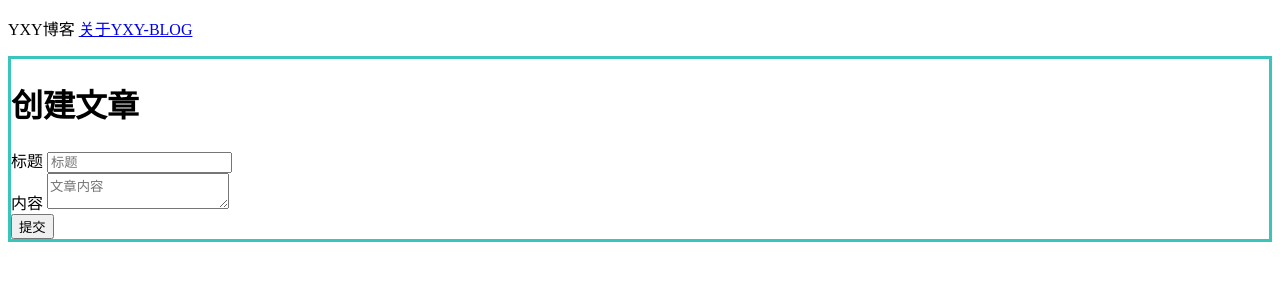
After one commit to petitpluie/yxyblog, a Flask app: page /blog/new in a window 1280 px wide. The commit adds this page. Shown: the top 300 px of the page. Run offline with Flask 2, Linux system fonts and the light colour scheme.

Commit message:
一次提交

```diff
--- a/app.py
+++ b/app.py
@@ -5,19 +5,36 @@ app = Flask(__name__)
 
 # 获取数据库连接
 def get_db_conn():
-    conn = sqlite3.connect('./db/blog.db')
+    conn = sqlite3.connect('./db/yxyblog.db')
     # 获取结果为py字典格式
     conn.row_factory = sqlite3.Row
     return conn
 
+# 从数据库取文章数据
+def get_db_data_by_id(blog_id):
+    conn = get_db_conn()
+    blog = conn.execute('select * from blog where id = ?', (blog_id,)).fetchone()
+    return blog
+
+# 博客首页，查看博客列表
 @app.route('/')
 def index():
     conn = get_db_conn()
-    data = conn.execute('select * from posts').fetchall() # 从句柄获取data
+    data = conn.execute('select * from blog').fetchall() # 从句柄获取data
     html = render_template('index.html', data = data)
-    print('******')
-    print('ffff')
     return html
 
+# 创建一篇博客
+@app.route('/blog/new', methods = ['GET', 'POST'])
+def new():
+    return render_template('new.html')
+
+# 查看一篇博客
+@app.route('/blog/<int:blog_id>')
+def post(blog_id):
+    blog = get_db_data_by_id(blog_id)
+    return render_template('blog.html', blog = blog)
+
+
 if __name__ == '__main__':
-    app.run(debug = False, host = '0.0.0.0', port = 8090)
+    app.run(debug = True, host = '0.0.0.0', port = 8090)
--- a/db/db.sql
+++ b/db/create_db.sql
@@ -1,6 +1,6 @@
-DROP TABLE IF EXISTS posts;
+DROP TABLE IF EXISTS blog;
 
-CREATE TABLE posts (
+CREATE TABLE blog (
     id INTEGER PRIMARY KEY AUTOINCREMENT,
     created TIMESTAMP NOT NULL DEFAULT CURRENT_TIMESTAMP,
     title TEXT NOT NULL,
--- /dev/null
+++ b/static/js/index.js
@@ -0,0 +1 @@
+// console.log(window)
--- a/templates/base.html
+++ b/templates/base.html
@@ -10,8 +10,9 @@
 </head>
 
 <body>
+    <p>YXY博客&nbsp;<a href="javascript:;">关于YXY-BLOG</a></p>
     <div class="content">{%block content %} {%endblock %}</div>
     <br>
-    <span>{{202302072200}}.start.footer</span>
+    <!-- <span>{{202302072200}}</span> -->
 </body>
 </html>
--- a/templates/index.html
+++ b/templates/index.html
@@ -1,3 +1,4 @@
+<!--博客列表展示页，页面结构继承于base.html-->
 {% extends 'base.html' %}
 
 {% block content %}
--- /dev/null
+++ b/templates/new.html
@@ -0,0 +1,20 @@
+<!--创建博客页，页面结构继承于base.html-->
+{% extends 'base.html' %}
+
+{% block content %}
+<h1>{% block title %} 创建文章 {% endblock %}</h1>
+
+<form method="post">
+    <div class="form-group">
+        <label for="title">标题</label>
+        <input type="text" name="title" placeholder="标题" class="form-control" value="{{ request.form['title'] }}"></input>
+    </div>
+    <div class="form-group">
+        <label for="content">内容</label>
+        <textarea name="content" placeholder="文章内容" class="form-control">{{ request.form['content'] }}</textarea>
+    </div>
+    <div class="form-group">
+        <button type="submit" class="btn btn-primary">提交</button>
+    </div>
+</form>
+{% endblock %}
```
Also changed, not shown: db/init_db.py (+8 -4 lines), templates/blog.html (added, +7 -0 lines), test/test_db.py (added, +16 -0 lines), db/blog.db (deleted), db/yxyblog.db (added), readme.md, 2 other files.
